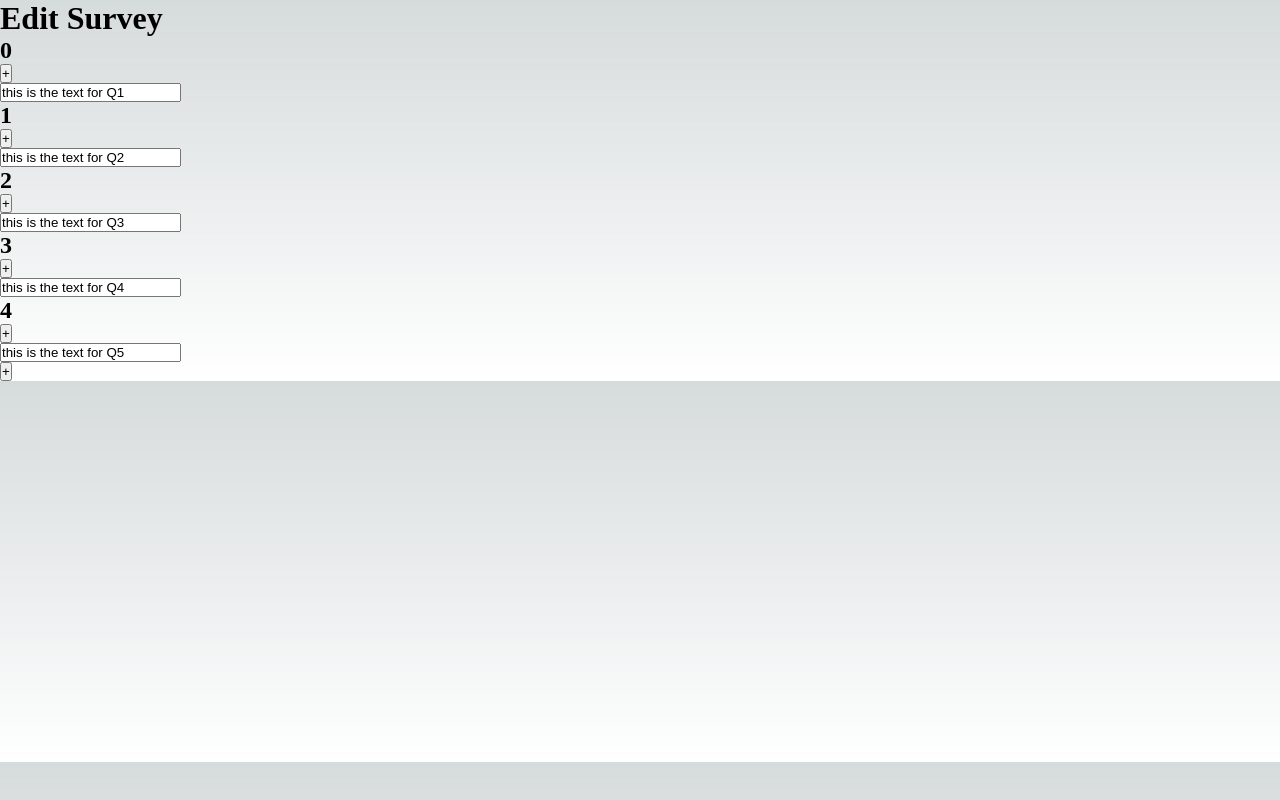
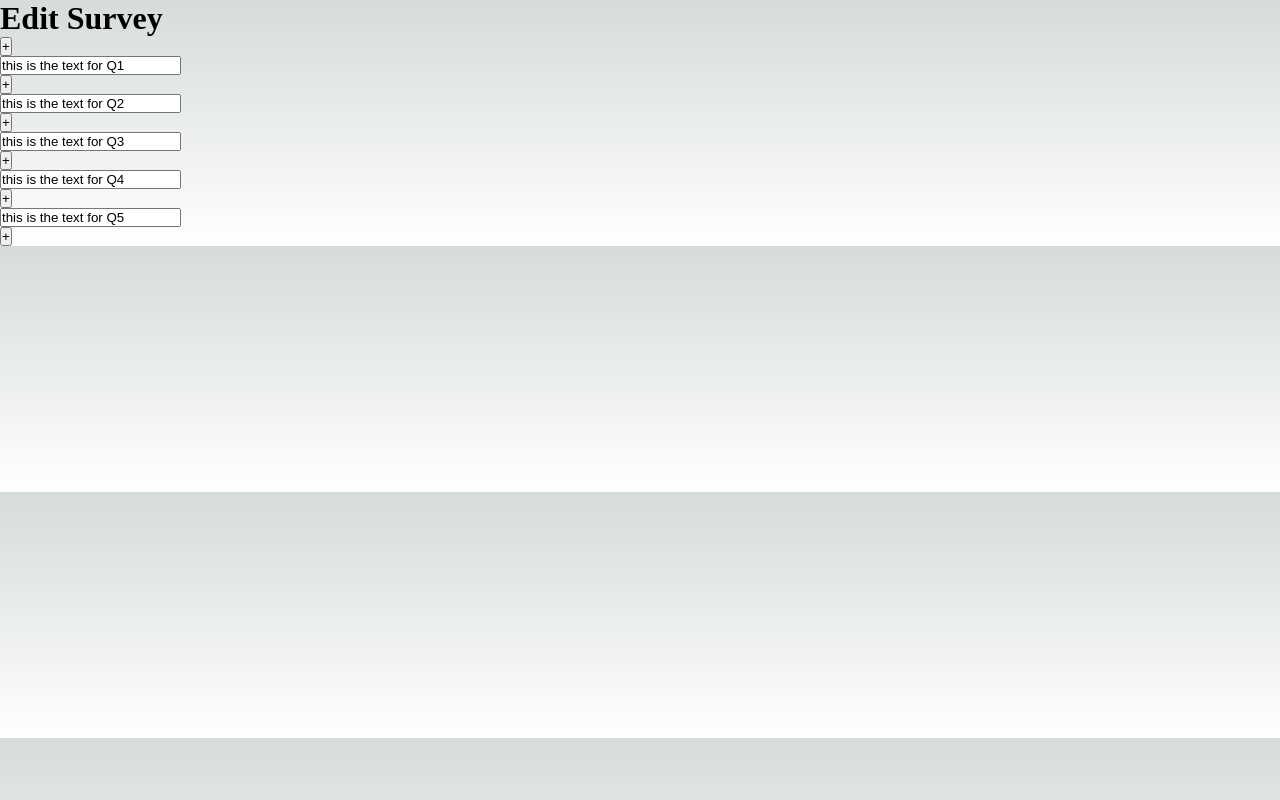
Before and after one commit to klalicki/mini-survey, a Next.js app: page /edit in a window 1280 px wide. Built offline with nearby package versions, Linux system fonts and the light colour scheme.

Commit message:
removes h2 from item list

```diff
--- a/pages/edit.tsx
+++ b/pages/edit.tsx
@@ -55,7 +55,6 @@ const EditPage = () => {
       {surveyData.questions.map((questionData, index) => {
         return (
           <>
-            <h2>{index}</h2>
             <button
               key={`bt-${index}`}
               onClick={() => {
@@ -75,6 +74,8 @@ const EditPage = () => {
         );
       })}
       <button
+        className="w-24 h-24"
+        key={`bt-${surveyData.questions.length}`}
         onClick={() => {
           addQuestionAtIndex(surveyData.questions.length);
         }}
```
